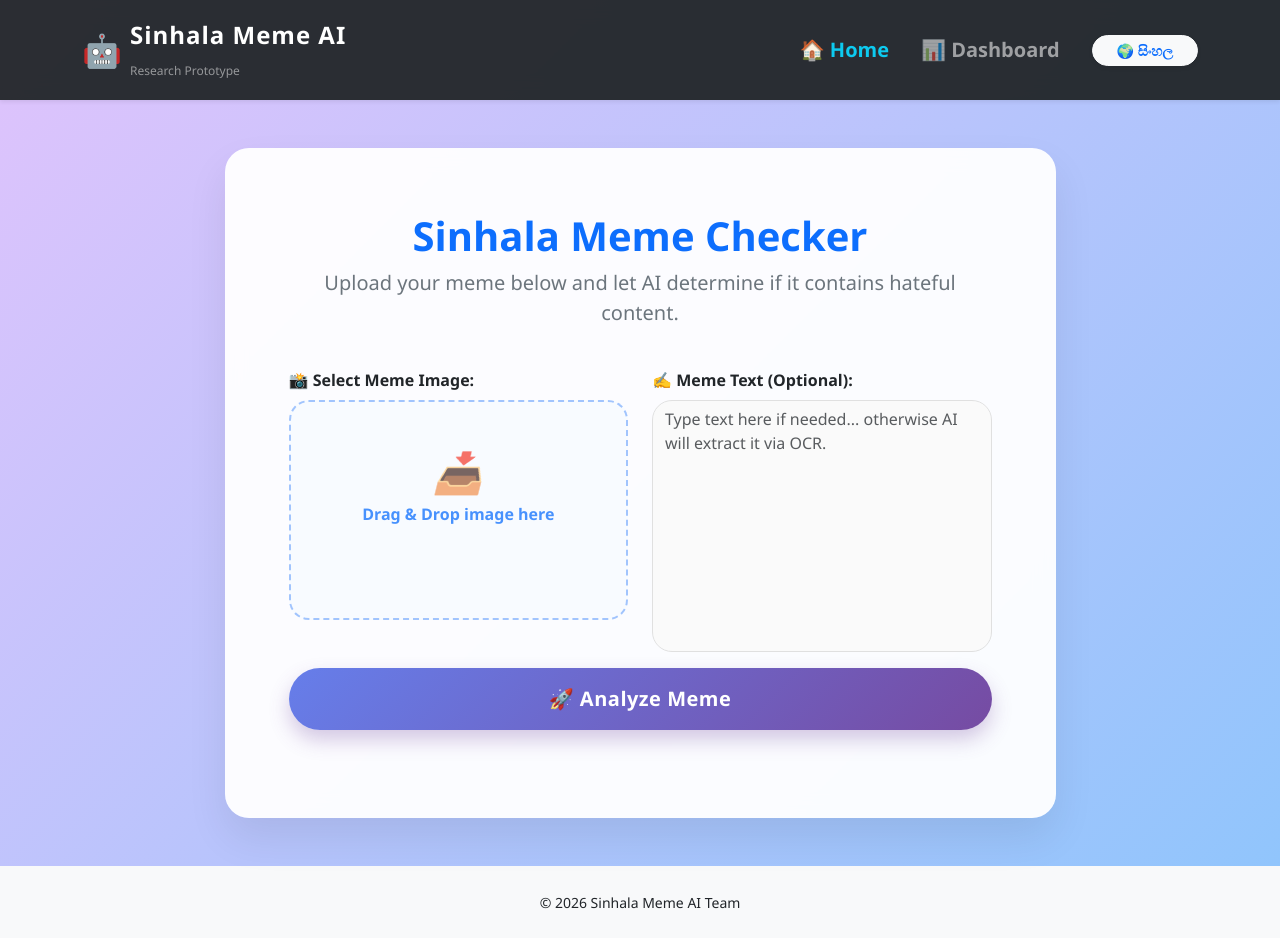
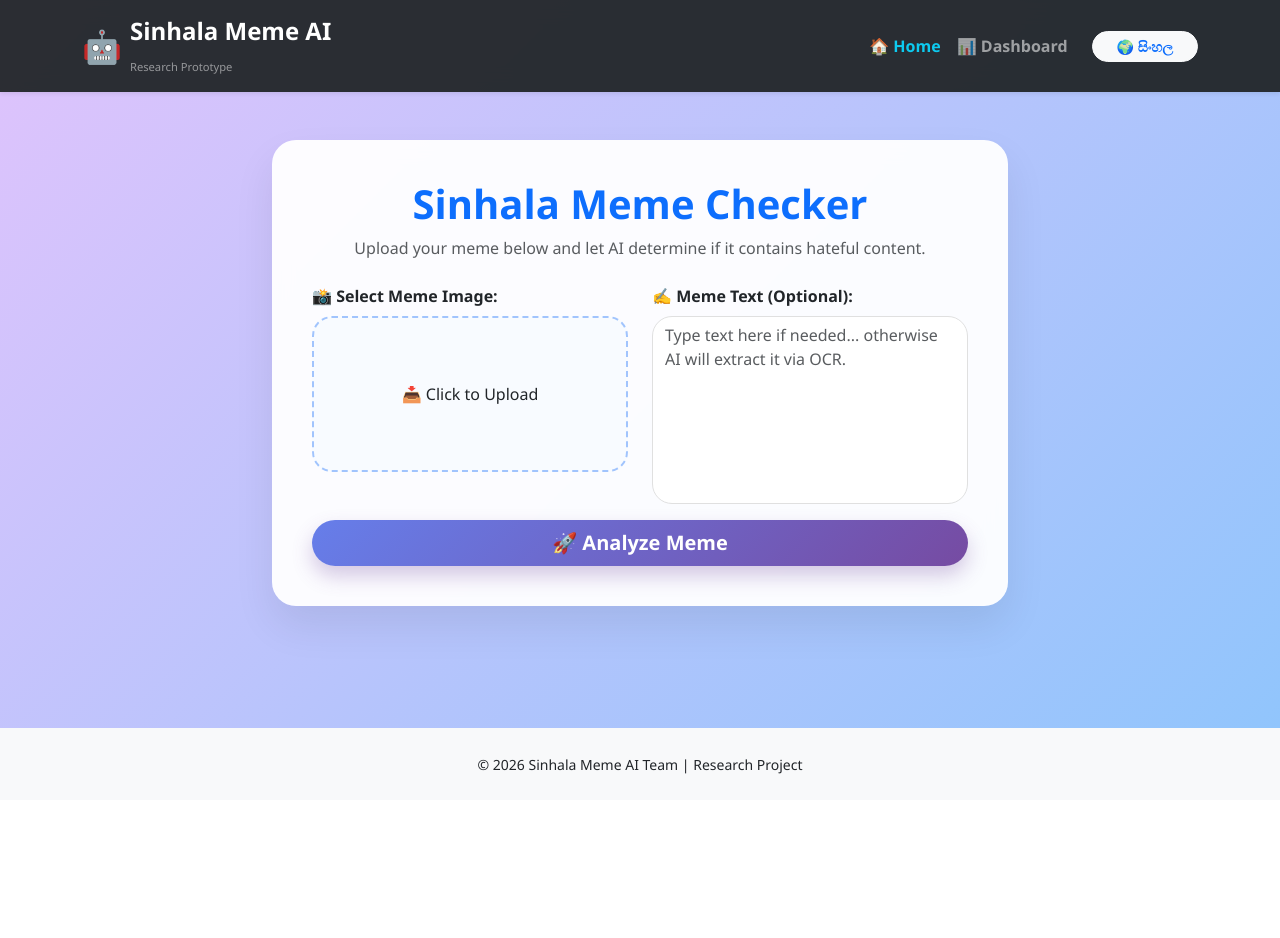
Before and after one commit to MAlindu-pabasar/sinhala-meme-frontend, a React (Create React App) app: page / in a window 1280 px wide. After the commit the page ends 800 px from the top, so only its background shows below. Built offline with nearby package versions, Linux system fonts and the light colour scheme.

Commit message:
Fix mobile menu toggle and update comments

```diff
--- a/src/App.js
+++ b/src/App.js
@@ -1,18 +1,21 @@
 import React, { useState, useEffect } from 'react';
 import axios from 'axios';
 import { BrowserRouter as Router, Routes, Route, Link, useLocation } from 'react-router-dom';
+
+// Import Bootstrap CSS and JS for responsiveness and interactive components
 import 'bootstrap/dist/css/bootstrap.min.css';
+import 'bootstrap/dist/js/bootstrap.bundle.min.js';
 
 // ==========================================
 // 🔗 Smart API Configuration
 // ==========================================
-// Automatically switches between Localhost (for development) and Hugging Face (for production)
+// Automatically switches between Localhost and Hugging Face based on the environment
 const API_BASE_URL = window.location.hostname === "localhost" || window.location.hostname === "127.0.0.1"
   ? "http://127.0.0.1:8000"
   : "https://malindu12-sinhala-meme-api.hf.space";
 
 // ==========================================
-// 🌍 Translation Dictionary
+// 🌍 Translation Dictionary (EN & SI)
 // ==========================================
 const translations = {
   si: {
@@ -91,76 +94,13 @@ const translations = {
 // 🎨 Custom Premium CSS
 // ==========================================
 const customStyles = `
-  body {
-    background: linear-gradient(135deg, #e0c3fc 0%, #8ec5fc 100%);
-    font-family: 'Segoe UI', Tahoma, Geneva, Verdana, sans-serif;
-    min-height: 100vh;
-  }
-  .meme-card {
-    border-radius: 24px;
-    border: none;
-    background: rgba(255, 255, 255, 0.95);
-    backdrop-filter: blur(10px);
-    box-shadow: 0 20px 40px rgba(0,0,0,0.08)!important;
-    transition: transform 0.3s ease, box-shadow 0.3s ease;
-  }
-  .meme-card:hover {
-    transform: translateY(-5px);
-    box-shadow: 0 25px 50px rgba(0,0,0,0.12)!important;
-  }
-  .drop-zone {
-    background-color: #f8fbff;
-    border: 2px dashed #a1c4fd;
-    border-radius: 20px;
-    transition: all 0.3s ease;
-  }
-  .drop-zone:hover {
-    background-color: #eef5ff;
-    border-color: #66a6ff;
-  }
-  .drag-active {
-    background-color: #e0f0ff !important;
-    border: 3px dashed #0d6efd !important;
-    transform: scale(1.02);
-  }
-  .text-area-custom {
-    border-radius: 20px;
-    border: 1px solid #e0e0e0;
-    background-color: #fafafa;
-    transition: all 0.3s ease;
-    resize: none;
-  }
-  .text-area-custom:focus {
-    border-color: #667eea;
-    box-shadow: 0 0 0 0.25rem rgba(102, 126, 234, 0.25);
-    background-color: #ffffff;
-    outline: none;
-  }
-  .btn-gradient {
-    background: linear-gradient(135deg, #667eea 0%, #764ba2 100%);
-    border: none;
-    color: white;
-    font-weight: 600;
-    letter-spacing: 0.5px;
-    box-shadow: 0 10px 20px rgba(118, 75, 162, 0.3);
-    transition: all 0.3s ease;
-  }
-  .btn-gradient:hover {
-    background: linear-gradient(135deg, #764ba2 0%, #667eea 100%);
-    box-shadow: 0 15px 25px rgba(118, 75, 162, 0.4);
-    transform: translateY(-2px);
-    color: white;
-  }
-  .admin-table thead { background: linear-gradient(45deg, #2c3e50, #4ca1af); color: white; position: sticky; top: 0; z-index: 1; }
-  .navbar-custom {
-    background: rgba(33, 37, 41, 0.95) !important;
-    backdrop-filter: blur(10px);
-  }
-  .table-scroll-container {
-    max-height: 400px;
-    overflow-y: auto;
-    border-radius: 10px;
-  }
+  body { background: linear-gradient(135deg, #e0c3fc 0%, #8ec5fc 100%); font-family: 'Segoe UI', sans-serif; min-height: 100vh; }
+  .meme-card { border-radius: 24px; border: none; background: rgba(255, 255, 255, 0.95); backdrop-filter: blur(10px); box-shadow: 0 20px 40px rgba(0,0,0,0.08)!important; transition: all 0.3s ease; }
+  .drop-zone { background-color: #f8fbff; border: 2px dashed #a1c4fd; border-radius: 20px; transition: all 0.3s ease; }
+  .text-area-custom { border-radius: 20px; border: 1px solid #e0e0e0; resize: none; transition: all 0.3s ease; }
+  .btn-gradient { background: linear-gradient(135deg, #667eea 0%, #764ba2 100%); border: none; color: white; font-weight: 600; box-shadow: 0 10px 20px rgba(118, 75, 162, 0.3); transition: all 0.3s ease; }
+  .navbar-custom { background: rgba(33, 37, 41, 0.95) !important; backdrop-filter: blur(10px); }
+  .table-scroll-container { max-height: 400px; overflow-y: auto; border-radius: 10px; }
 `;
 
 // ==========================================
@@ -172,38 +112,30 @@ function Header({ lang, setLang, t }) {
 
   return (
     <nav className="navbar navbar-expand-lg navbar-dark navbar-custom shadow-sm sticky-top">
-      <div className="container py-1">
+      <div className="container">
         <Link className="navbar-brand d-flex align-items-center" to="/">
           <span className="fs-2 me-2">🤖</span>
           <div>
-            <span className="fw-bold fs-4" style={{letterSpacing: '1px'}}>Sinhala Meme AI</span><br/>
-            <small className="text-white-50" style={{fontSize: '0.75rem', fontWeight: '500'}}>Research Prototype</small>
+            <span className="fw-bold fs-4">Sinhala Meme AI</span><br/>
+            <small className="text-white-50" style={{fontSize: '0.7rem'}}>Research Prototype</small>
           </div>
         </Link>
 
-        <div className="d-flex align-items-center">
-          <button className="btn btn-outline-light btn-sm d-lg-none me-2 rounded-pill" onClick={toggleLanguage}>
-            🌍 {t.langSwitch}
-          </button>
-          <button className="navbar-toggler border-0" type="button" data-bs-toggle="collapse" data-bs-target="#navbarNav">
-            <span className="navbar-toggler-icon"></span>
-          </button>
-        </div>
+        {/* Bootstrap Hamburger Menu Toggle */}
+        <button className="navbar-toggler border-0" type="button" data-bs-toggle="collapse" data-bs-target="#navbarNav">
+          <span className="navbar-toggler-icon"></span>
+        </button>
 
         <div className="collapse navbar-collapse" id="navbarNav">
-          <ul className="navbar-nav ms-auto fs-5 align-items-lg-center">
-            <li className="nav-item me-3">
-              <Link className={`nav-link fw-semibold ${location.pathname === '/' ? 'active text-info' : ''}`} to="/">
-                {t.navHome}
-              </Link>
+          <ul className="navbar-nav ms-auto align-items-lg-center">
+            <li className="nav-item">
+              <Link className={`nav-link fw-semibold ${location.pathname === '/' ? 'active text-info' : ''}`} to="/">{t.navHome}</Link>
             </li>
-            <li className="nav-item me-4">
-              <Link className={`nav-link fw-semibold ${location.pathname === '/dashboard' ? 'active text-info' : ''}`} to="/dashboard">
-                {t.navDash}
-              </Link>
+            <li className="nav-item">
+              <Link className={`nav-link fw-semibold ${location.pathname === '/dashboard' ? 'active text-info' : ''}`} to="/dashboard">{t.navDash}</Link>
             </li>
-            <li className="nav-item d-none d-lg-block">
-              <button className="btn btn-light btn-sm rounded-pill px-4 fw-bold shadow-sm text-primary" onClick={toggleLanguage}>
+            <li className="nav-item ms-lg-3 mt-2 mt-lg-0">
+              <button className="btn btn-light btn-sm rounded-pill px-4 fw-bold text-primary" onClick={toggleLanguage}>
                 🌍 {t.langSwitch}
               </button>
             </li>
@@ -215,134 +147,76 @@ function Header({ lang, setLang, t }) {
 }
 
 // ==========================================
-// 🏠 Home Page Component
+// 🏠 Home Component (Meme Prediction)
 // ==========================================
 function Home({ t }) {
   const [image, setImage] = useState(null);
   const [text, setText] = useState('');
   const [result, setResult] = useState(null);
   const [loading, setLoading] = useState(false);
-  const [feedbackSent, setFeedbackSent] = useState(false);
   const [imagePreview, setImagePreview] = useState(null);
-  const [isDragging, setIsDragging] = useState(false);
 
-  // File handling logic
   const processFile = (file) => {
     setImage(file);
     if (file) {
       const reader = new FileReader();
       reader.onloadend = () => setImagePreview(reader.result);
       reader.readAsDataURL(file);
-    } else {
-      setImagePreview(null);
     }
   };
 
-  const handleImageChange = (e) => {
-    if(e.target.files && e.target.files.length > 0) processFile(e.target.files[0]);
-  };
-
-  const handleDrop = (e) => {
-    e.preventDefault();
-    setIsDragging(false);
-    const file = e.dataTransfer.files[0];
-    if (file && file.type.startsWith('image/')) processFile(file);
-    else alert(t.needImageAlert);
-  };
-
-  // Submit form to API
   const handleSubmit = async (e) => {
     e.preventDefault();
     if (!image) { alert(t.needImageAlert); return; }
-
     setLoading(true);
     setResult(null);
-    setFeedbackSent(false);
 
     const formData = new FormData();
     formData.append('file', image);
-    formData.append('text', text ? text : " ");
+    formData.append('text', text || " ");
 
     try {
-      // POST to Dynamic API URL
-      const response = await axios.post(`${API_BASE_URL}/predict`, formData, {
-        headers: { 'Content-Type': 'multipart/form-data' }
-      });
-
-      if (response.data.status === "error") {
-        alert("🚨 AI Error: " + response.data.message);
-      } else {
-        setResult(response.data);
-      }
+      const response = await axios.post(`${API_BASE_URL}/predict`, formData);
+      setResult(response.data);
     } catch (error) {
-      console.error("API Connection Error:", error);
-      alert("Cannot connect to Backend API!");
+      alert("API Error! Please check if backend is running.");
     }
     setLoading(false);
   };
 
   return (
-    <div className="container my-5 flex-shrink-0">
+    <div className="container my-5">
       <div className="row justify-content-center">
-        <div className="col-lg-9">
-          <div className="card meme-card p-4 p-md-5">
+        <div className="col-lg-8">
+          <div className="card meme-card p-4">
             <div className="card-body text-center">
-              <h1 className="fw-bolder mb-2 text-primary">{t.heroTitle}</h1>
-              <p className="text-secondary fs-5">{t.heroSub}</p>
+              <h1 className="fw-bold text-primary">{t.heroTitle}</h1>
+              <p className="text-muted mb-4">{t.heroSub}</p>
 
-              <form onSubmit={handleSubmit} className="mb-4 text-start">
-                <div className="row g-4 mt-3">
+              <form onSubmit={handleSubmit} className="text-start">
+                <div className="row g-4">
                   <div className="col-md-6">
                     <label className="form-label fw-bold">{t.selectImg}</label>
-                    <div
-                      className={`card drop-zone p-3 text-center ${isDragging ? 'drag-active' : ''}`}
-                      style={{ cursor: 'pointer', minHeight: '220px' }}
-                      onClick={() => document.getElementById('memeImage').click()}
-                      onDragOver={(e) => {e.preventDefault(); setIsDragging(true);}}
-                      onDragLeave={(e) => {e.preventDefault(); setIsDragging(false);}}
-                      onDrop={handleDrop}
-                    >
-                      {imagePreview ? (
-                        <img src={imagePreview} alt="Preview" className="img-fluid rounded shadow-sm" style={{maxHeight: '190px'}} />
-                      ) : (
-                        <div className="py-4 text-primary opacity-75">
-                          <i className="fs-1">📥</i><br/>
-                          <span className="fw-bold">{isDragging ? t.dropHere : t.dragDrop}</span>
-                        </div>
-                      )}
+                    <div className="card drop-zone p-3 text-center" style={{cursor: 'pointer'}} onClick={() => document.getElementById('fileInput').click()}>
+                      {imagePreview ? <img src={imagePreview} alt="Preview" className="img-fluid rounded" style={{maxHeight: '180px'}} /> : <div className="py-5">📥 Click to Upload</div>}
                     </div>
-                    <input type="file" id="memeImage" className="d-none" accept="image/*" onChange={handleImageChange} />
+                    <input type="file" id="fileInput" className="d-none" onChange={(e) => processFile(e.target.files[0])} />
                   </div>
-
                   <div className="col-md-6">
                     <label className="form-label fw-bold">{t.textLabel}</label>
-                    <textarea
-                      className="form-control text-area-custom h-100"
-                      placeholder={t.textPlaceholder}
-                      value={text}
-                      onChange={(e) => setText(e.target.value)}
-                    />
+                    <textarea className="form-control text-area-custom h-100" placeholder={t.textPlaceholder} value={text} onChange={(e) => setText(e.target.value)} />
                   </div>
                 </div>
-
-                <button type="submit" className="btn btn-gradient btn-lg w-100 mt-5 rounded-pill py-3" disabled={loading}>
+                <button type="submit" className="btn btn-gradient btn-lg w-100 mt-5 rounded-pill" disabled={loading}>
                   {loading ? t.analyzing : t.analyzeBtn}
                 </button>
               </form>
 
               {result && (
-                <div className={`alert mt-5 rounded-4 p-4 ${result.prediction === 'HATEFUL' ? 'bg-danger text-white' : 'bg-success text-white'}`}>
-                  <h2 className="fw-bolder mb-2">{result.prediction}</h2>
-                  <p className="fs-5">{result.prediction === 'HATEFUL' ? t.hatefulResult : t.nonHatefulResult}</p>
-                  <div className="badge bg-dark fs-6 px-3 py-2 rounded-pill">
-                    {t.confidence} {result.confidence}%
-                  </div>
-                  <div className="mt-4">
-                    <small className="d-block mb-2">{t.wrongPred}</small>
-                    <button className="btn btn-sm btn-light text-danger fw-bold rounded-pill" onClick={() => setFeedbackSent(true)} disabled={feedbackSent}>
-                      {feedbackSent ? t.reported : t.reportBtn}
-                    </button>
-                  </div>
+                <div className={`alert mt-5 rounded-4 ${result.prediction === 'HATEFUL' ? 'bg-danger text-white' : 'bg-success text-white'}`}>
+                  <h2 className="fw-bold">{result.prediction}</h2>
+                  <p>{result.prediction === 'HATEFUL' ? t.hatefulResult : t.nonHatefulResult}</p>
+                  <span className="badge bg-dark px-3 py-2 rounded-pill">{t.confidence} {result.confidence}%</span>
                 </div>
               )}
             </div>
@@ -354,86 +228,42 @@ function Home({ t }) {
 }
 
 // ==========================================
-// 📊 Dashboard Component
+// 📊 Dashboard Component (Admin Stats)
 // ==========================================
 function Dashboard({ t }) {
-  const [dashboardData, setDashboardData] = useState(null);
+  const [data, setData] = useState(null);
 
-  // Fetch metrics and history from the API
-  const fetchDashboardData = () => {
+  const fetchData = () => {
     axios.get(`${API_BASE_URL}/dashboard-data?t=${new Date().getTime()}`)
-      .then(res => setDashboardData(res.data))
-      .catch(err => console.error("History fetch error:", err));
+      .then(res => setData(res.data))
+      .catch(err => console.error(err));
   };
 
-  useEffect(() => {
-    fetchDashboardData();
-  }, []);
-
-  const handleClearHistory = () => {
-    if (window.confirm(t.confirmDelete)) {
-      axios.delete(`${API_BASE_URL}/clear-history`)
-        .then(() => fetchDashboardData())
-        .catch(err => alert("Clear history failed!"));
-    }
-  };
+  useEffect(() => { fetchData(); }, []);
 
   return (
     <div className="container my-5">
-      <div className="d-flex justify-content-between align-items-center mb-4">
-        <h1 className="text-primary fw-bolder">{t.dashTitle}</h1>
-        <Link to="/" className="btn btn-primary rounded-pill px-4">{t.backHome}</Link>
-      </div>
-
-      {dashboardData ? (
+      <h1 className="fw-bold text-primary mb-4">{t.dashTitle}</h1>
+      {data ? (
         <>
-          <div className="row mb-5 text-center g-4">
-            <div className="col-md-4">
-              <div className="card meme-card bg-primary text-white p-4">
-                <h5>{t.totalChecked}</h5>
-                <h2 className="display-4 fw-bold">{dashboardData.total_checked}</h2>
-              </div>
-            </div>
-            <div className="col-md-4">
-              <div className="card meme-card bg-danger text-white p-4">
-                <h5>🚨 HATEFUL</h5>
-                <h2 className="display-4 fw-bold">{dashboardData.hateful_total}</h2>
-              </div>
-            </div>
-            <div className="col-md-4">
-              <div className="card meme-card bg-success text-white p-4">
-                <h5>✅ NON-HATEFUL</h5>
-                <h2 className="display-4 fw-bold">{dashboardData.non_hateful_total}</h2>
-              </div>
-            </div>
+          <div className="row g-4 mb-5 text-white">
+            <div className="col-md-4"><div className="card meme-card bg-primary p-4"><h5>Total</h5><h2>{data.total_checked}</h2></div></div>
+            <div className="col-md-4"><div className="card meme-card bg-danger p-4"><h5>Hateful</h5><h2>{data.hateful_total}</h2></div></div>
+            <div className="col-md-4"><div className="card meme-card bg-success p-4"><h5>Safe</h5><h2>{data.non_hateful_total}</h2></div></div>
           </div>
-
-          <div className="card meme-card shadow p-4">
-            <div className="d-flex justify-content-between align-items-center mb-4">
-              <h3 className="fw-bold">{t.historyTitle}</h3>
-              <button className="btn btn-outline-danger btn-sm rounded-pill" onClick={handleClearHistory}>{t.clearHistoryBtn}</button>
-            </div>
+          <div className="card meme-card p-4 shadow">
+            <h3 className="fw-bold mb-4">{t.historyTitle}</h3>
             <div className="table-responsive table-scroll-container">
-              <table className="table table-hover align-middle">
+              <table className="table table-hover">
                 <thead className="table-dark">
-                  <tr>
-                    <th>{t.colTime}</th>
-                    <th>{t.colText}</th>
-                    <th className="text-center">{t.colResult}</th>
-                    <th className="text-center">{t.colConfidence}</th>
-                  </tr>
+                  <tr><th>Time</th><th>Text</th><th className="text-center">Result</th></tr>
                 </thead>
                 <tbody>
-                  {dashboardData.history.map((item) => (
+                  {data.history.map(item => (
                     <tr key={item.id}>
                       <td>{item.time}</td>
                       <td>{item.text || t.noText}</td>
-                      <td className="text-center">
-                        <span className={`badge rounded-pill ${item.prediction === 'HATEFUL' ? 'bg-danger' : 'bg-success'}`}>
-                          {item.prediction}
-                        </span>
-                      </td>
-                      <td className="text-center fw-bold">{item.confidence}%</td>
+                      <td className="text-center"><span className={`badge rounded-pill ${item.prediction === 'HATEFUL' ? 'bg-danger' : 'bg-success'}`}>{item.prediction}</span></td>
                     </tr>
                   ))}
                 </tbody>
@@ -441,13 +271,13 @@ function Dashboard({ t }) {
             </div>
           </div>
         </>
-      ) : <h4 className="text-center mt-5">{t.loading}</h4>}
+      ) : <h4>{t.loading}</h4>}
     </div>
   );
 }
 
 // ==========================================
-// 🚀 App Root
+// 🚀 App Component
 // ==========================================
 function App() {
   const [lang, setLang] = useState('en');
@@ -465,7 +295,7 @@ function App() {
           </Routes>
         </main>
         <footer className="py-4 text-center bg-light mt-auto">
-          <small>&copy; 2026 Sinhala Meme AI Team</small>
+          <small>&copy; 2026 Sinhala Meme AI Team | Research Project</small>
         </footer>
       </div>
     </Router>
```
